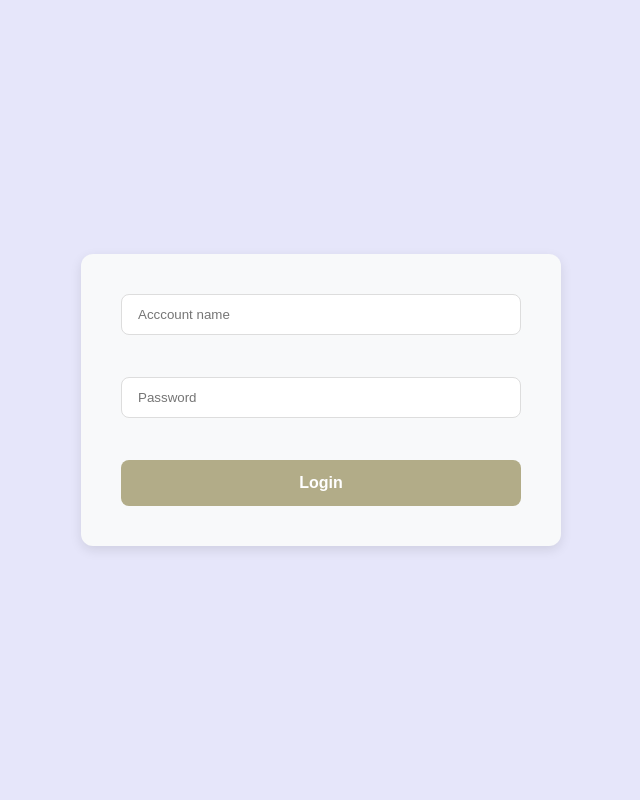
After one commit to HlibS510/web_python_hm, a Flask app: page /register in a window 1280 px wide. The commit adds this page. Shown: the whole page, without its empty margins (319-959 px from the left). Run offline with Flask 3, Linux system fonts and the light colour scheme.

Commit message:
better css

```diff
--- a/blog/db.py
+++ b/blog/db.py
@@ -40,10 +40,9 @@ def create_new_post(text, image, section_id):
 
 def find_post(user_input):
     with get_db() as db:
-        search_term = f"%{user_input}%"
-        results = db.execute("SELECT * FROM posts WHERE text LIKE ?", (search_term,)).fetchall()
+        search_r = f"%{user_input}%"
+        results = db.execute("SELECT * FROM posts WHERE text LIKE ?", (search_r,)).fetchall()
         return results
 
 if __name__ == "__main__":
     init_db()
-    find_post("fg")
--- /dev/null
+++ b/blog/login_db.py
@@ -0,0 +1,37 @@
+import sqlite3
+
+DB_NAME = "loggins.db"
+
+def get_db():
+    conn = sqlite3.connect(DB_NAME)
+    conn.row_factory = sqlite3.Row
+    return conn
+
+def init_db():
+    with get_db() as db:
+        db.execute("CREATE TABLE IF NOT EXISTS logins(name TEXT UNIQUE NOT NULL, password TEXT NOT NULL)")
+        db.commit()
+
+def add_money(name, money):
+    with get_db() as db:
+        db.execute("UPDATE logins SET money = money + ? WHERE name = ?", (money, name))
+        db.commit()
+
+def create_new_account(name, password):
+    try:
+        with get_db() as db:
+            db.execute("INSERT INTO logins (name, password) VALUES (?, ?)", (name, password))
+            db.commit()
+    except:
+        print("Error")
+
+def login(name, password):
+    with get_db() as db:
+        user = db.execute("SELECT * FROM logins WHERE name = ? AND password = ?",(name, password)).fetchone()
+        db.commit()
+    if user:
+        return True
+    else:
+        return False
+
+init_db()
--- a/blog/main.py
+++ b/blog/main.py
@@ -1,9 +1,10 @@
 from flask import Flask, render_template, request, redirect, url_for
 from db import *
+from login_db import *
 
 app = Flask(__name__)
+app.secret_key = 'egtrxcsaaadfrjikloptr'
 
-@app.route('/', methods=["GET", "POST"])
 @app.route('/', methods=["GET", "POST"])
 def index():
     sections = get_blog_sections()
@@ -15,6 +16,23 @@ def index():
         results = find_post(input)
 
     return render_template('index.html', sections=sections, results=results, input=input)
+
+
+@app.route("/register", methods=["GET", "POST"])
+def register():
+    if request.method == "POST":
+        name = request.form.get('name')
+        password = request.form.get('password')
+
+        try:
+            if login(name, password):
+                print("Logged in")
+            else:
+                create_new_account(name, password)
+                print("Login failed")
+        except:
+            print("Error")
+    return render_template("login.html")
 
 @app.route('/<section_slug>')
 def section_page(section_slug):
--- /dev/null
+++ b/blog/static/login.css
@@ -0,0 +1,63 @@
+body {
+  display: flex;
+  justify-content: center;
+  align-items: center;
+  min-height: 100vh;
+  margin: 0;
+  background-color: #E6E6FA;
+  font-family: 'Segoe UI', sans-serif;
+}
+
+form {
+  background-color: #F8F9FA;
+  padding: 40px;
+  border-radius: 12px;
+  box-shadow: 0 4px 12px rgba(0, 0, 0, 0.1);
+  width: 100%;
+  max-width: 400px;
+}
+
+label {
+  display: block;
+  margin-bottom: 8px;
+  font-weight: 600;
+  color: #36454F;
+}
+
+input[type=text],
+select {
+  width: 100%;
+  padding: 12px 16px;
+  margin-bottom: 20px;
+  display: block;
+  border: 1.5px solid #ddd;
+  border-radius: 8px;
+  box-sizing: border-box;
+  transition: border-color 0.3s ease;
+}
+
+input[type=text]:focus {
+  outline: none;
+  border-color: #B2AC88;
+}
+
+button[type=submit] {
+  width: 100%;
+  background-color: #B2AC88;
+  color: white;
+  padding: 14px;
+  border: none;
+  border-radius: 8px;
+  font-size: 16px;
+  font-weight: bold;
+  cursor: pointer;
+  transition: background-color 0.3s ease, transform 0.1s ease;
+}
+
+button[type=submit]:hover {
+  background-color: #9A9473;
+}
+
+button[type=submit]:active {
+  transform: scale(0.98);
+}
--- /dev/null
+++ b/blog/templates/login.html
@@ -0,0 +1,20 @@
+<!DOCTYPE html>
+<html lang="en">
+<head>
+    <meta charset="UTF-8">
+    <title>Title</title>
+    <link rel="stylesheet" href="{{ url_for('static', filename='login.css') }}">
+</head>
+</head>
+<body>
+    <form action="{{ url_for('register') }}" method="POST">
+
+        <div class="input">
+            <input type="text" name="name" placeholder="Acccount name" required><br>
+            <input type="text" name="password" placeholder="Password" required><br>
+            <button type="submit">Login</button><br>
+        </div>
+
+    </form>
+</body>
+</html>
--- a/blog/templates/section.html
+++ b/blog/templates/section.html
@@ -13,7 +13,7 @@
             <img src="{{ post.image }}" alt="">
         {% endif %}
         <br>
-        <small>Опублікованно</small>
+        <small>Опублікованно: {{ post.created_at }}</small>
     </div>
 {% else %}
     <p>У цьому розділі ще нема постів</p>
```
Also changed, not shown: blog/page.py (added, +26 -0 lines), blog/static/style.css (added, +36 -0 lines), blog/templates/base.html (+5 -4 lines), blog/templates/index.html (+9 -0 lines), blog/data.db, blog/loggins.db (added).
